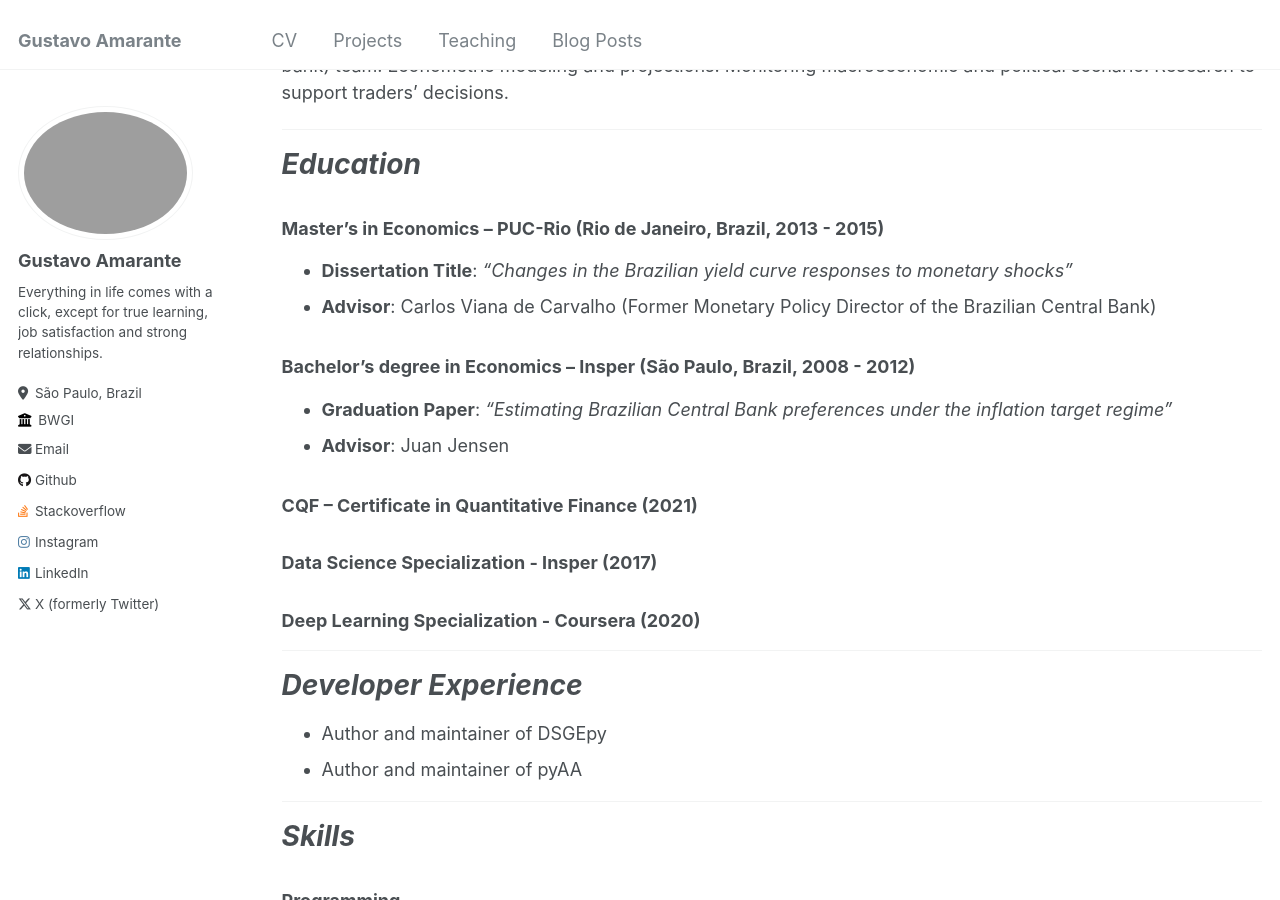
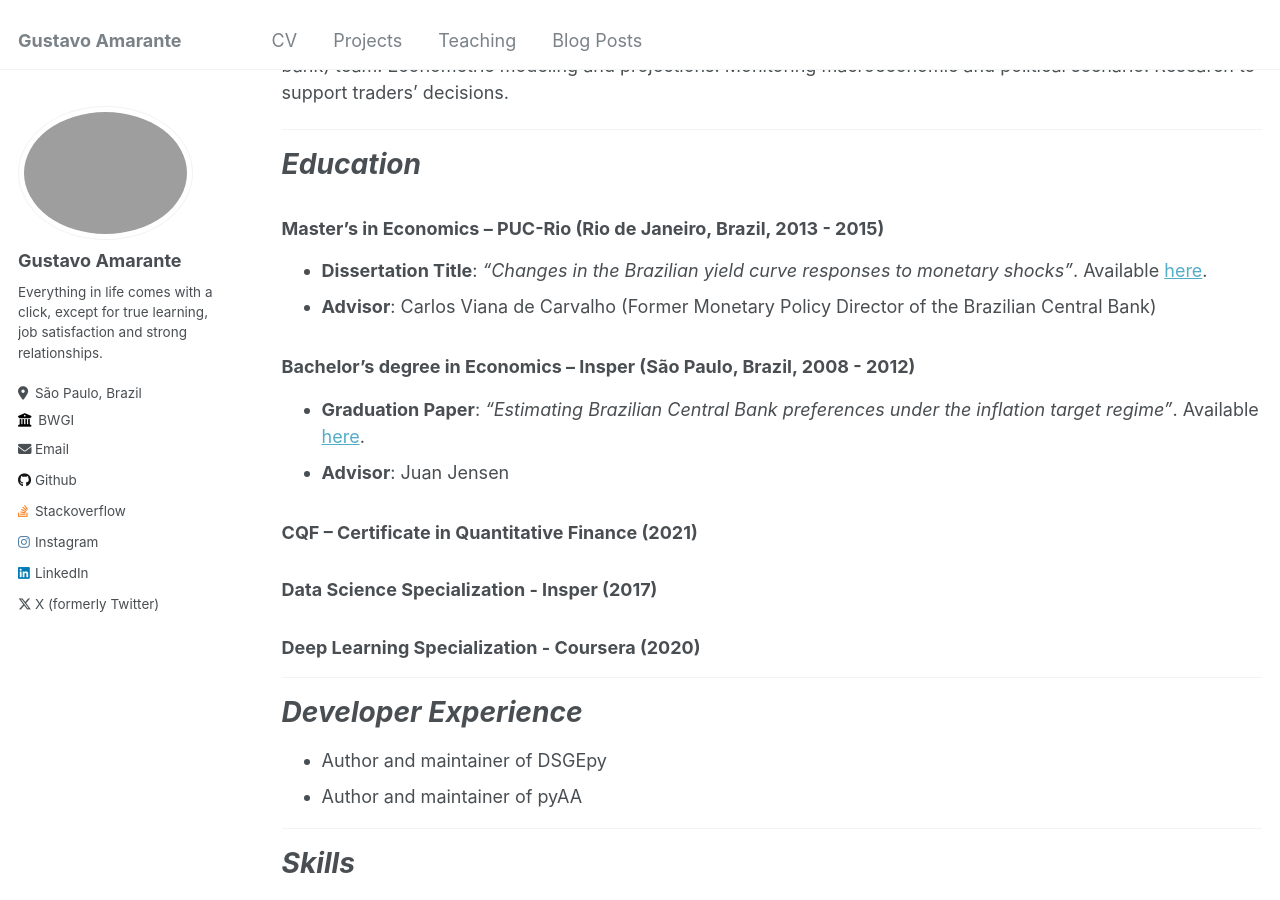
Before and after one commit to gusamarante/gusamarante, a Jekyll site: the page built from _pages/cv.md, in a window 1280 px wide and 900 px high, scrolled down 815 px. Built offline with Jekyll 4.4.1, drawn with Linux system fonts in a browser that asks for light colours.

Commit message:
Adding links to my dissertations

```diff
--- a/_pages/cv.md
+++ b/_pages/cv.md
@@ -9,7 +9,7 @@ redirect_from:
 
 [//]: # ({% include base_path %})
 
-# Professional Interests
+# *Professional Interests*
 Asset Allocation and Systematic Strategies
 
 [//]: # (include academic interests)
@@ -41,11 +41,11 @@ scenario. Research to support traders’ decisions.
 ---
 # *Education*
 ### Master’s in Economics – PUC-Rio (Rio de Janeiro, Brazil, 2013 - 2015)
-- **Dissertation Title**: *"Changes in the Brazilian yield curve responses to monetary shocks"*
+- **Dissertation Title**: *"Changes in the Brazilian yield curve responses to monetary shocks"*. Available [here](https://gusamarante.me/files/masters%20dissertation.pdf).
 - **Advisor**: Carlos Viana de Carvalho (Former Monetary Policy Director of the Brazilian Central Bank)
 
 ### Bachelor’s degree in Economics – Insper (São Paulo, Brazil, 2008 - 2012)
-- **Graduation Paper**: *"Estimating Brazilian Central Bank preferences under the inflation target regime"*
+- **Graduation Paper**: *"Estimating Brazilian Central Bank preferences under the inflation target regime"*. Available [here](https://gusamarante.me/files/monografia.pdf).
 - **Advisor**: Juan Jensen
 
 ### CQF – Certificate in Quantitative Finance (2021)
```
